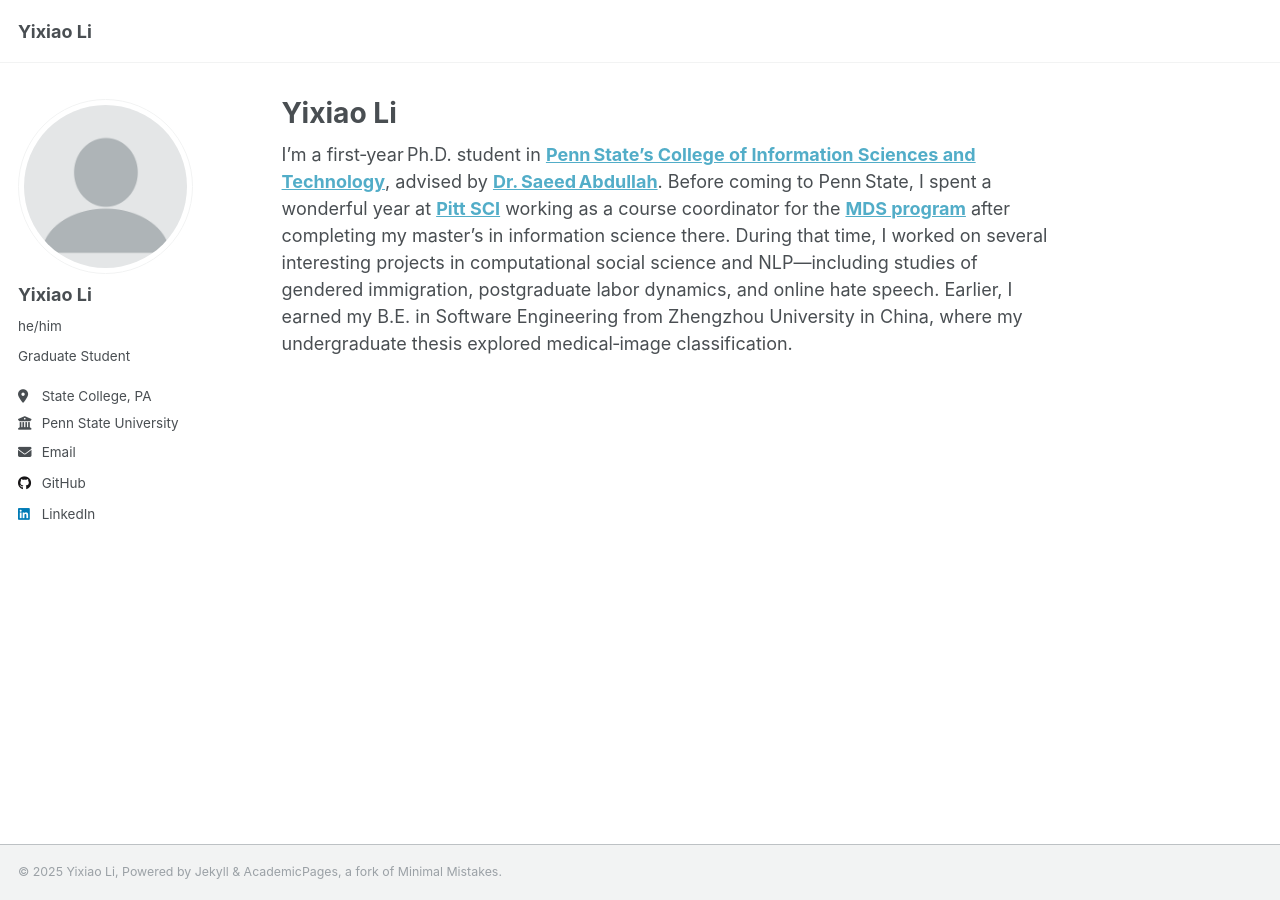
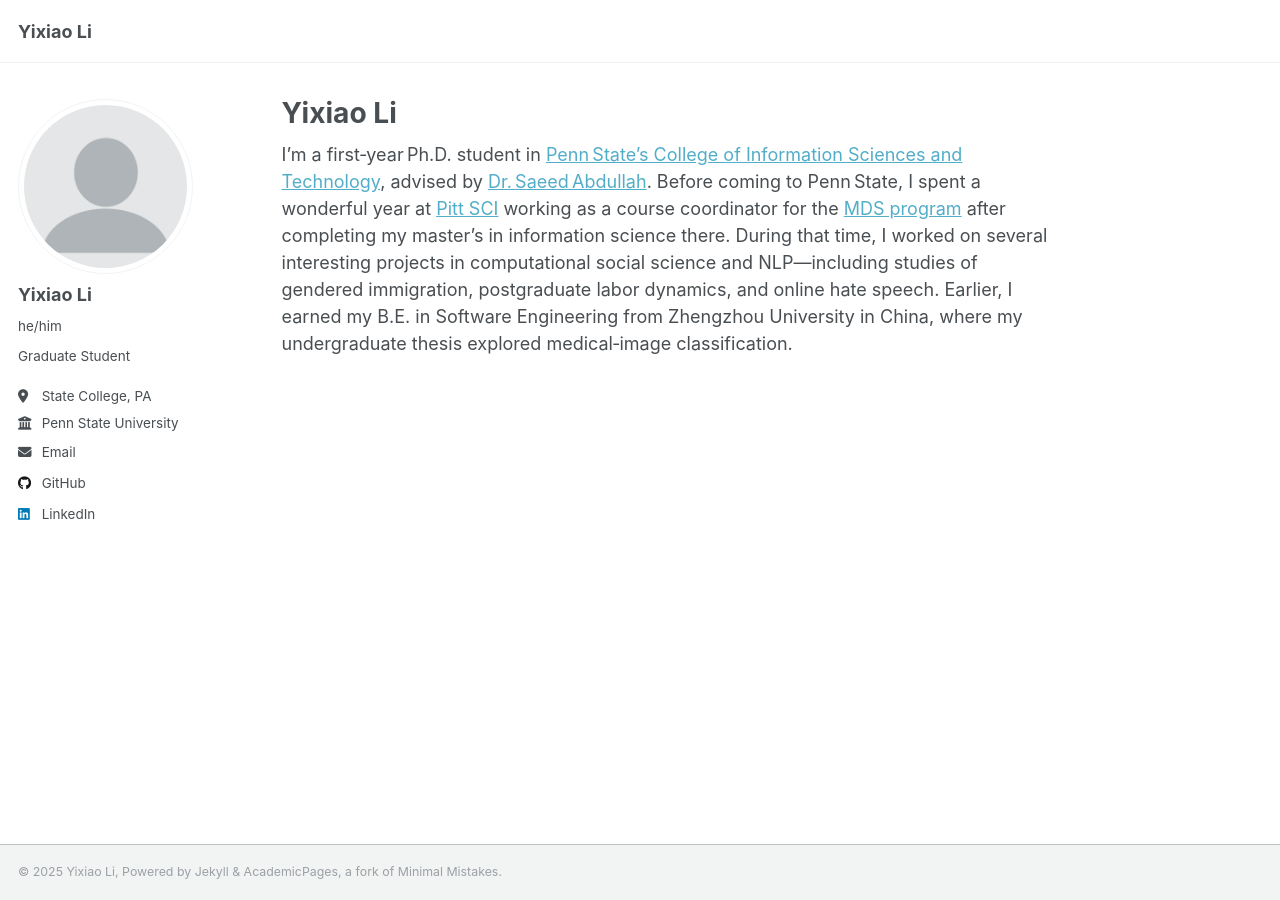
Before and after one commit to yixiaoll/yixiaoll.github.io, a Jekyll site: the page built from _pages/about.md, in a window 1280 px wide. Built offline with Jekyll 4.4.1, drawn with Linux system fonts in a browser that asks for light colours; a script that is not in the unit is left out.

```diff
--- a/_pages/about.md
+++ b/_pages/about.md
@@ -7,7 +7,7 @@ redirect_from:
   - /about.html
 ---
 
-I’m a first‑year Ph.D. student in **[Penn State’s College of Information Sciences and Technology](https://ist.psu.edu/)**, advised by **[Dr. Saeed Abdullah](https://saeedabdullah.com/)**. Before coming to Penn State, I spent a wonderful year at **[Pitt SCI](https://www.sci.pitt.edu/)** working as a course coordinator for the **[MDS program](https://www.sci.pitt.edu/academics/masters-degrees/data-science)** after completing my master’s in information science there. During that time, I worked on several interesting projects in computational social science and NLP—including studies of gendered immigration, postgraduate labor dynamics, and online hate speech. Earlier, I earned my B.E. in Software Engineering from Zhengzhou University in China, where my undergraduate thesis explored medical‑image classification.
+I’m a first‑year Ph.D. student in [Penn State’s College of Information Sciences and Technology](https://ist.psu.edu/), advised by [Dr. Saeed Abdullah](https://saeedabdullah.com/). Before coming to Penn State, I spent a wonderful year at [Pitt SCI](https://www.sci.pitt.edu/) working as a course coordinator for the [MDS program](https://www.sci.pitt.edu/academics/masters-degrees/data-science) after completing my master’s in information science there. During that time, I worked on several interesting projects in computational social science and NLP—including studies of gendered immigration, postgraduate labor dynamics, and online hate speech. Earlier, I earned my B.E. in Software Engineering from Zhengzhou University in China, where my undergraduate thesis explored medical‑image classification.
 
 <!--
 
```
